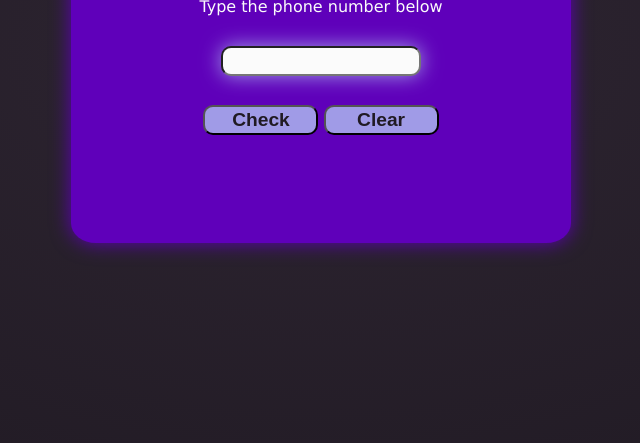
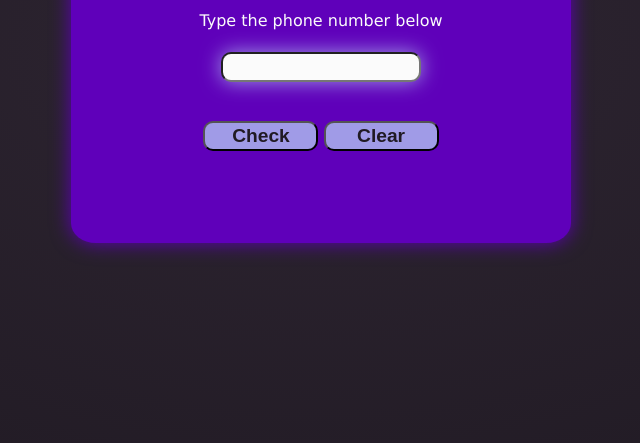
Before and after one commit to NicoCodesCode/Telephone-Number-Validator, a plain HTML site: page index.html in a window 1280 px wide. Shown: the part 357-800 px from the top of the page, without its empty margins (319-959 px from the left). Drawn offline with Linux system fonts and the light colour scheme.

Commit message:
center text and fix overflow

```diff
--- a/style.css
+++ b/style.css
@@ -37,6 +37,7 @@ body {
   display: flex;
   justify-content: center;
   align-items: center;
+  overflow: hidden;
 }
 
 /* Main Style */
@@ -47,11 +48,15 @@ main {
   margin: 0 2rem;
   max-width: 500px;
   height: 400px;
+  max-height: 100%;
   text-align: center;
-  display: grid;
-  grid-template-rows: repeat(1fr, 5);
+  display: flex;
+  flex-direction: column;
+  justify-content: space-evenly;
+  align-items: center;
   border-radius: 5%;
   box-shadow: 0 0 20px var(--color1);
+  overflow: hidden;
 }
 
 /* Input Style */
@@ -67,6 +72,7 @@ main {
   border-radius: 10px;
   box-shadow: 0 0 20px var(--color2);
   transition: all 0.4s;
+  margin-bottom: 1rem;
 }
 
 .button {
```
